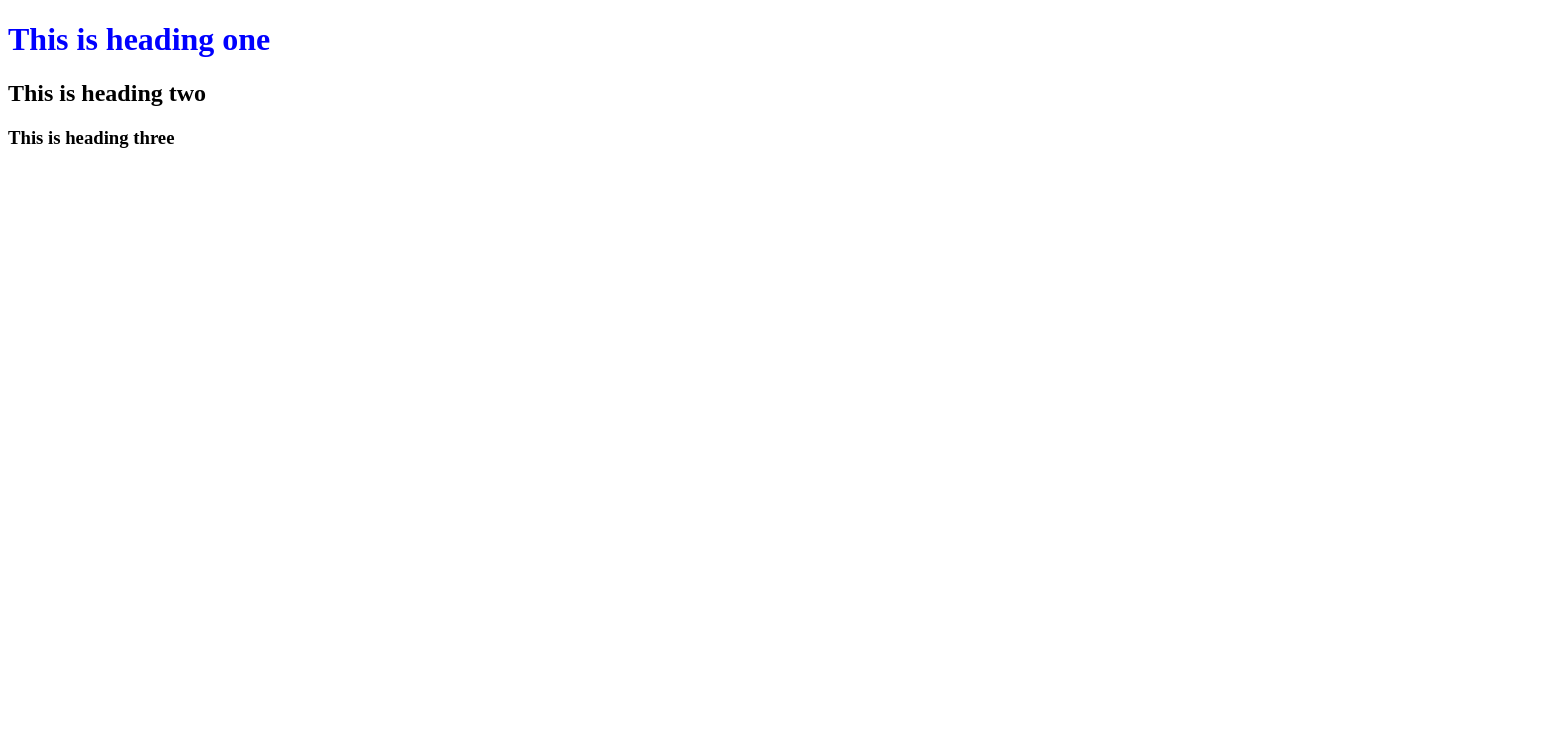
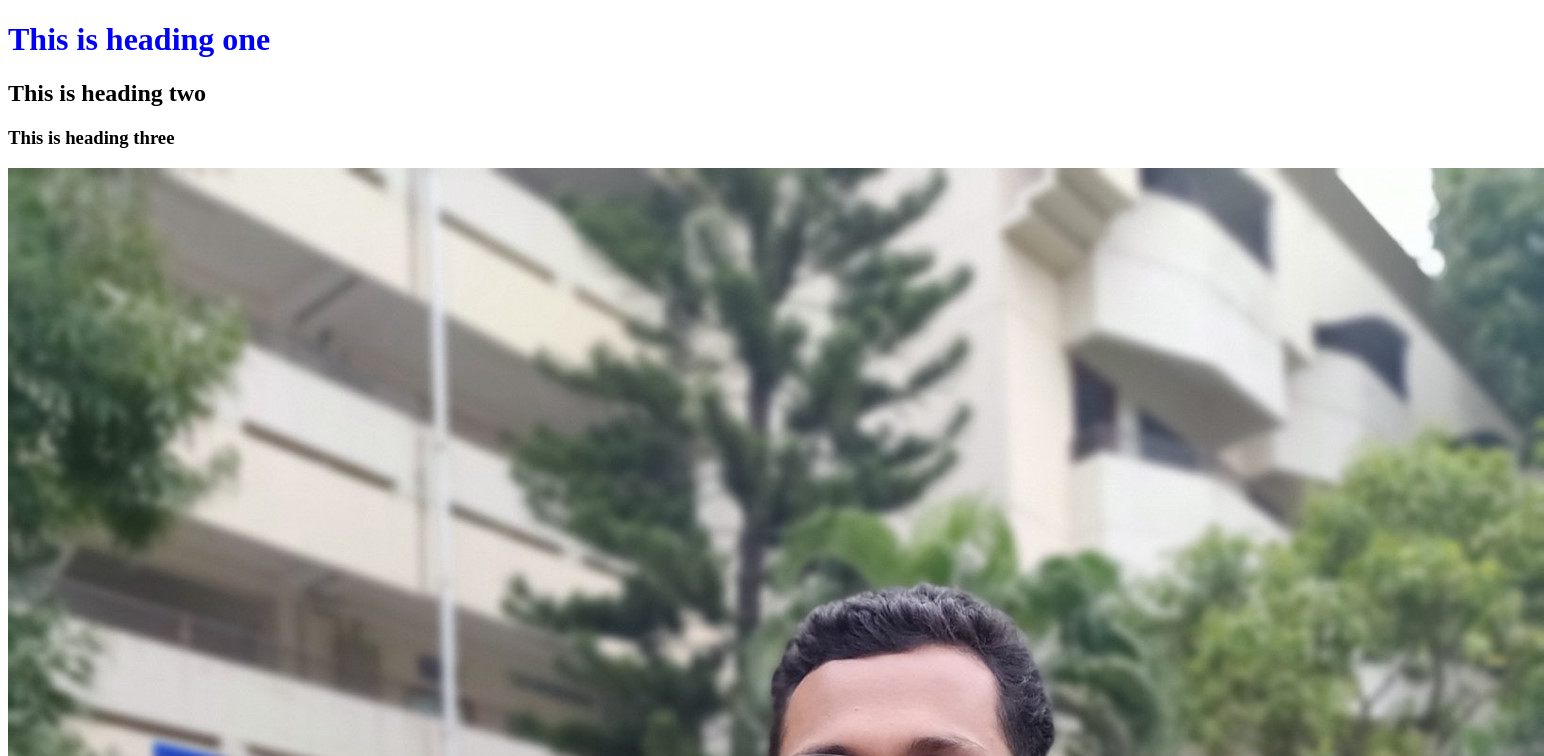
Before and after one commit to Imran-CSE46/my-second-repo, a plain HTML site: page index.html in a window 1280 px wide. Shown: the top 756 px of the page, 1544 px wide, since content can reach past the window. Drawn offline with Linux system fonts and the light colour scheme.

Commit message:
image added

```diff
--- a/index.html
+++ b/index.html
@@ -11,5 +11,6 @@
     <h1>This is heading one</h1>
     <h2>This is heading two</h2>
     <h3>This is heading three</h3>
+    <img src="Imran.jpg" alt="">
 </body>
 </html>
```
Also changed, not shown: Imran.jpg (added).
